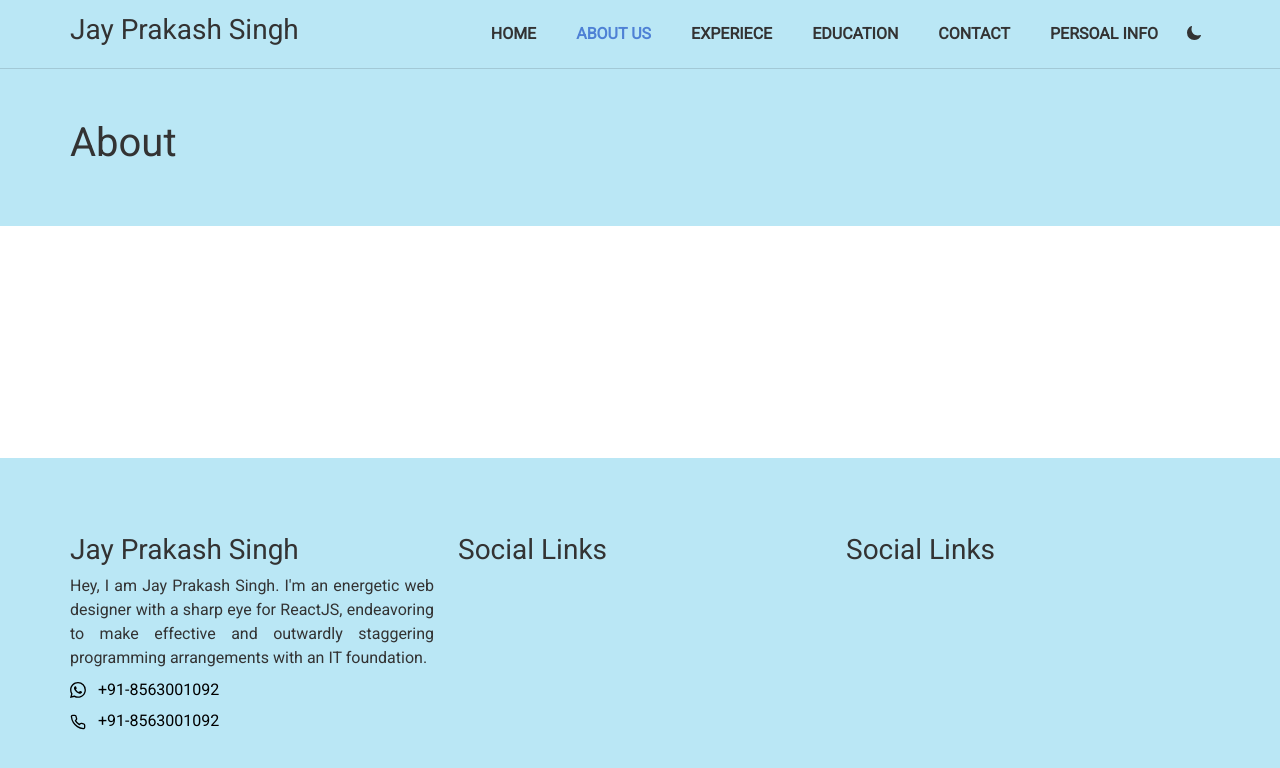
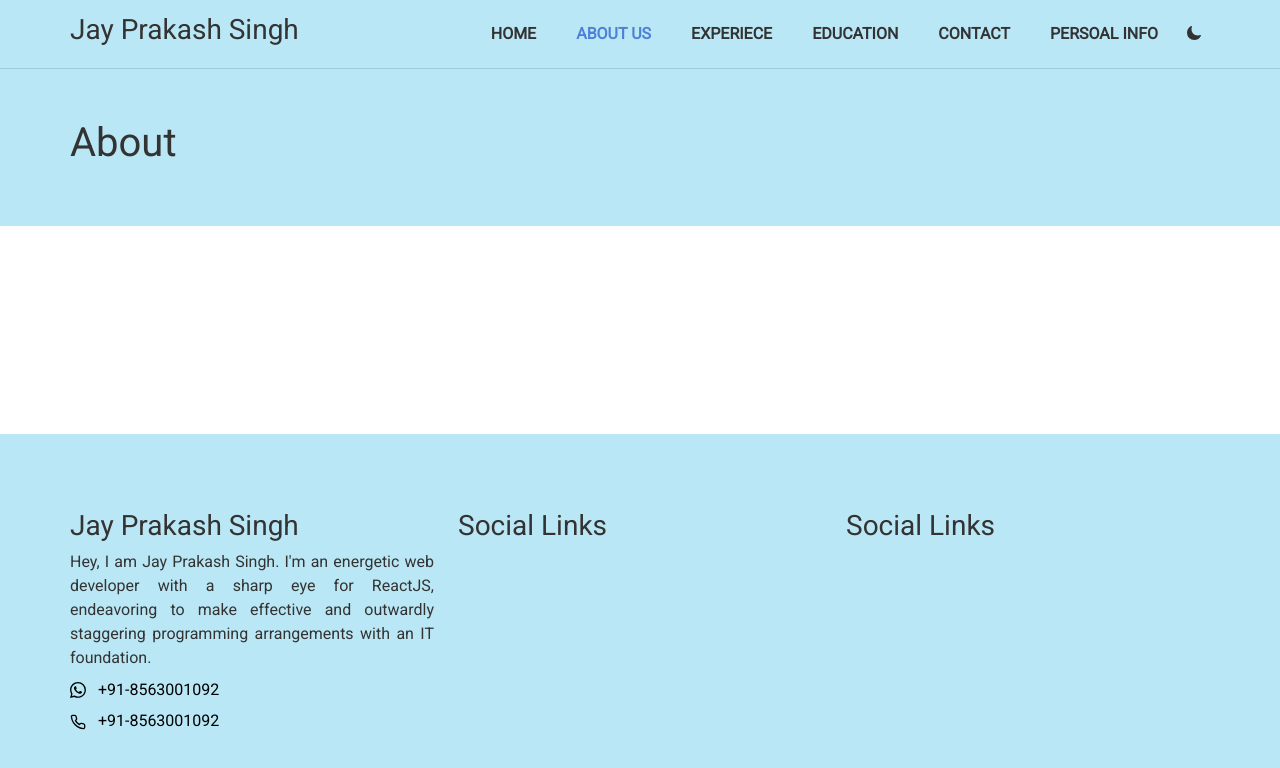
Before and after one commit to jayprakashcs12/portfolio.jps, a React (Create React App) app: page /about-us in a window 1280 px wide. Shown: the top 768 px of the page. Built offline with nearby package versions, Linux system fonts and the light colour scheme.

Commit message:
Updated Code

```diff
--- a/src/components/common/Footer.jsx
+++ b/src/components/common/Footer.jsx
@@ -25,7 +25,7 @@ const Footer = ({ theme }) => {
                     <Col lg={4} md={6} sm={12} className='mt-4'>
                         <h3>Jay Prakash Singh</h3>
                         <p className='foot-text'>
-                            Hey, I am Jay Prakash Singh. I'm an energetic web designer with a sharp eye for ReactJS, endeavoring to make effective and
+                            Hey, I am Jay Prakash Singh. I'm an energetic web developer with a sharp eye for ReactJS, endeavoring to make effective and
                             outwardly staggering programming arrangements with an IT foundation.
                         </p>
                         <ol style={listItemStyle}>
--- a/src/components/common/Header.jsx
+++ b/src/components/common/Header.jsx
@@ -14,7 +14,7 @@ const Header = ({ setTheme, theme }) => {
     let navLinkStyle = { fontWeight: "normal" };
 
     return (
-        <Navbar expand="lg" className={`pro-navbar main-navbar ${theme}`} sticky="top">
+        <Navbar expand="lg" collapseOnSelect className={`pro-navbar main-navbar ${theme}`} sticky="top">
             <Container className="nav-content">
                 <Navbar.Brand>
                     <h3 className={`pro-navbar ${theme}`}>Jay Prakash Singh</h3>
```
